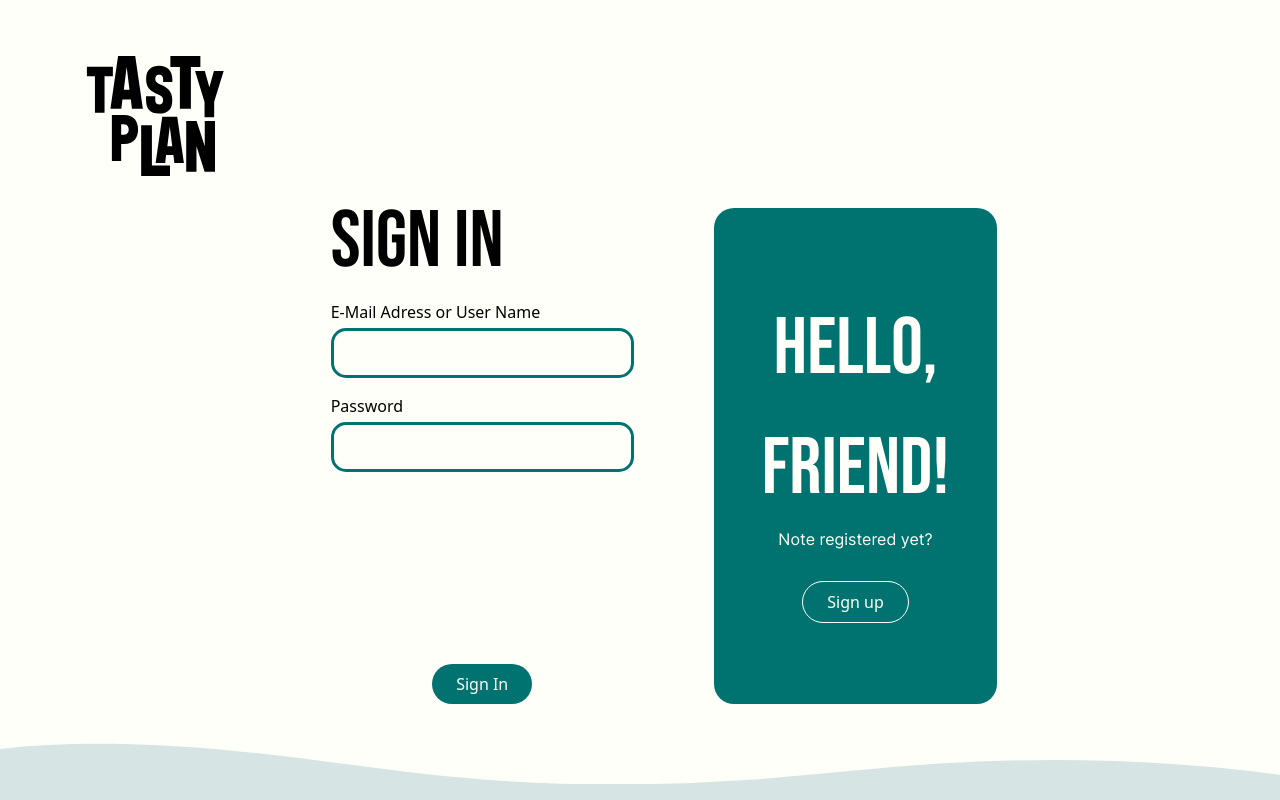
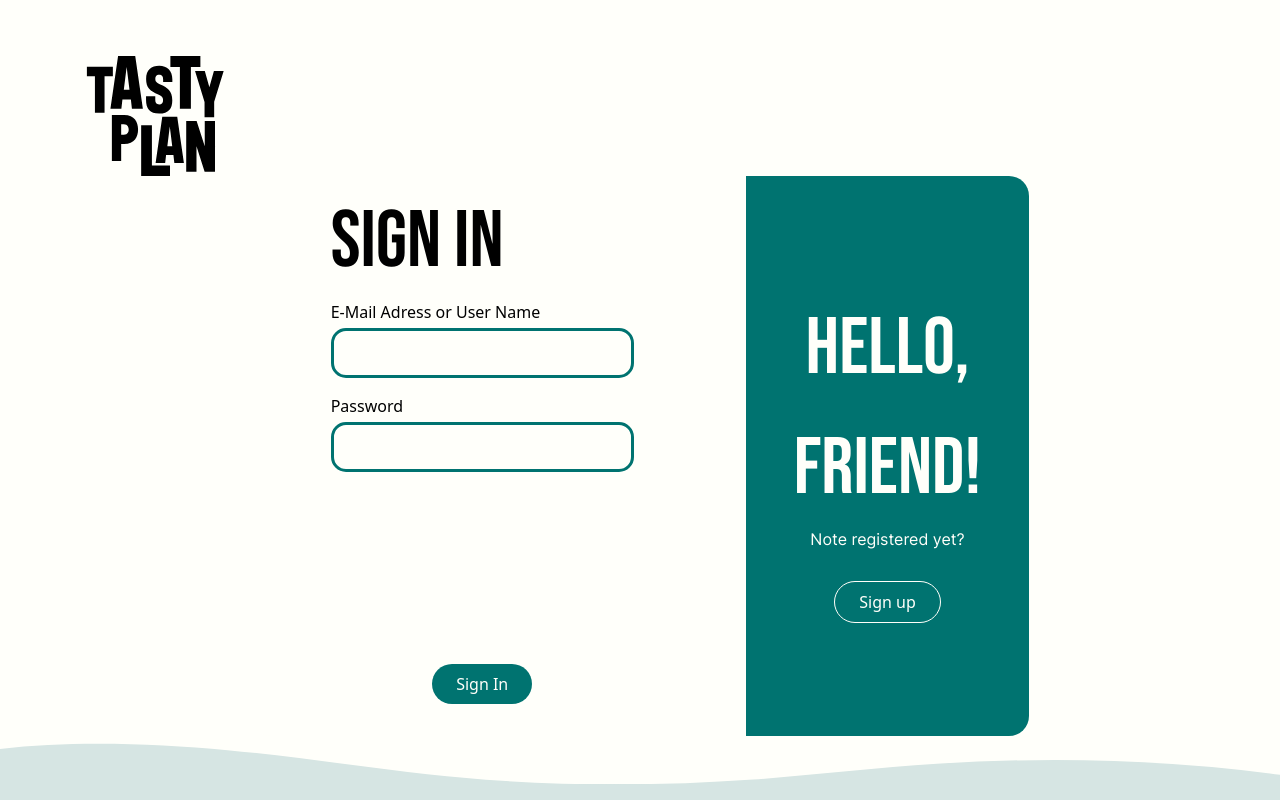
Before and after one commit to fichtnerma/Tastyplan, a Next.js app in the folder frontend/: page /authentication/1 in a window 1280 px wide. Shown: the top 800 px of the page. Built offline with nearby package versions, Linux system fonts and the light colour scheme.

Commit message:
changed ui

```diff
--- a/frontend/src/components/Login/Login.tsx
+++ b/frontend/src/components/Login/Login.tsx
@@ -24,7 +24,7 @@ function Login() {
     };
 
     return (
-        <div className="w-full">
+        <div className="w-full p-8">
             <form action="#" className="w-full h-full px-12" onSubmit={handleSubmit}>
                 <fieldset className="flex flex-col h-full">
                     <legend className="h2 leading-[68px] mb-6">Sign in</legend>
--- a/frontend/src/components/Register/Register.tsx
+++ b/frontend/src/components/Register/Register.tsx
@@ -103,7 +103,7 @@ function Register() {
     };
 
     return (
-        <div className="w-full">
+        <div className="w-full p-8">
             <form className="w-full h-full px-12" onSubmit={handleSubmit}>
                 <fieldset className="flex flex-col h-full">
                     <legend className="h2 leading-[68px] mb-1">Register</legend>
--- a/frontend/src/pages/authentication/[slug].tsx
+++ b/frontend/src/pages/authentication/[slug].tsx
@@ -32,11 +32,11 @@ function AuthenticationPage() {
         <div>
             <Image src={logo} className="" alt="logo" width={200} priority />
             <div className="flex justify-center items-center ml-50">
-                <div className="flex justify-around py-8 px-8 h-70v w-2/3 bg-white-custom rounded-[20px]">
+                <div className="flex justify-around h-70v w-2/3 bg-white-custom rounded-[20px]">
                     {pageState === 'login' ? (
                         <>
                             <Login />
-                            <div className="flex flex-col items-center justify-center w-1/2 px-12 bg-green-custom2 rounded-[20px] ml-8">
+                            <div className="flex flex-col items-center justify-center w-1/2 px-12 bg-green-custom2 rounded-r-[20px] ml-8">
                                 <h2 className="h2-white text-center">Hello, Friend!</h2>
                                 <p className="p-white text-sm mb-8">Note registered yet?</p>
                                 <button className="btn-secondary block my-0 mx-auto" onClick={handleSignUp}>
@@ -46,7 +46,7 @@ function AuthenticationPage() {
                         </>
                     ) : (
                         <>
-                            <div className="flex flex-col items-center justify-center w-1/2 p-12 bg-green-custom2 rounded-[20px] mr-8">
+                            <div className="flex flex-col items-center justify-center w-1/2 p-12 bg-green-custom2 rounded-l-[20px] mr-8">
                                 <h2 className="h2-white text-center">Welcome, Friend</h2>
                                 <p className="p-white mb-8">Already have an Account?</p>
                                 <button className="btn-secondary" onClick={handleSignIn}>
```
